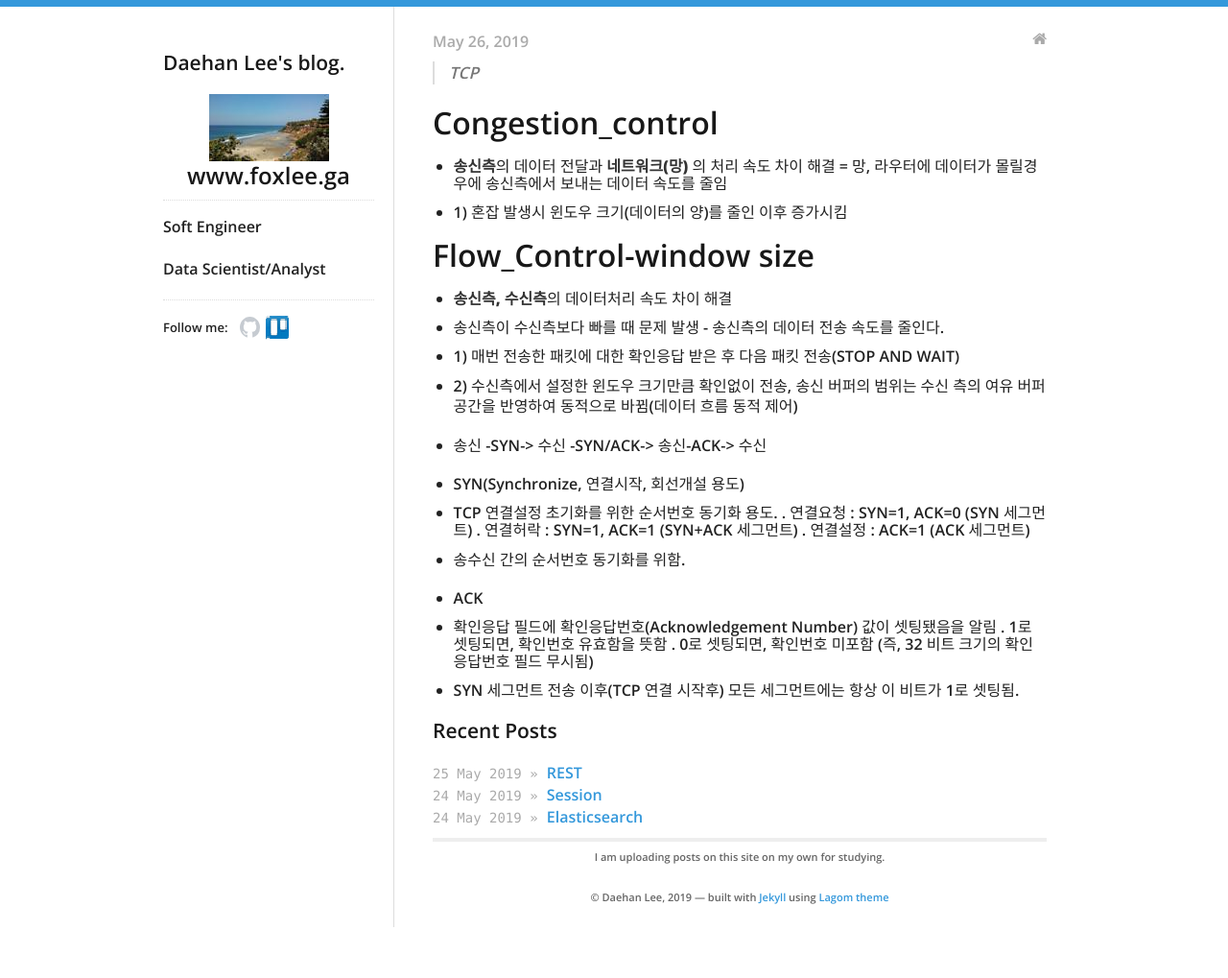
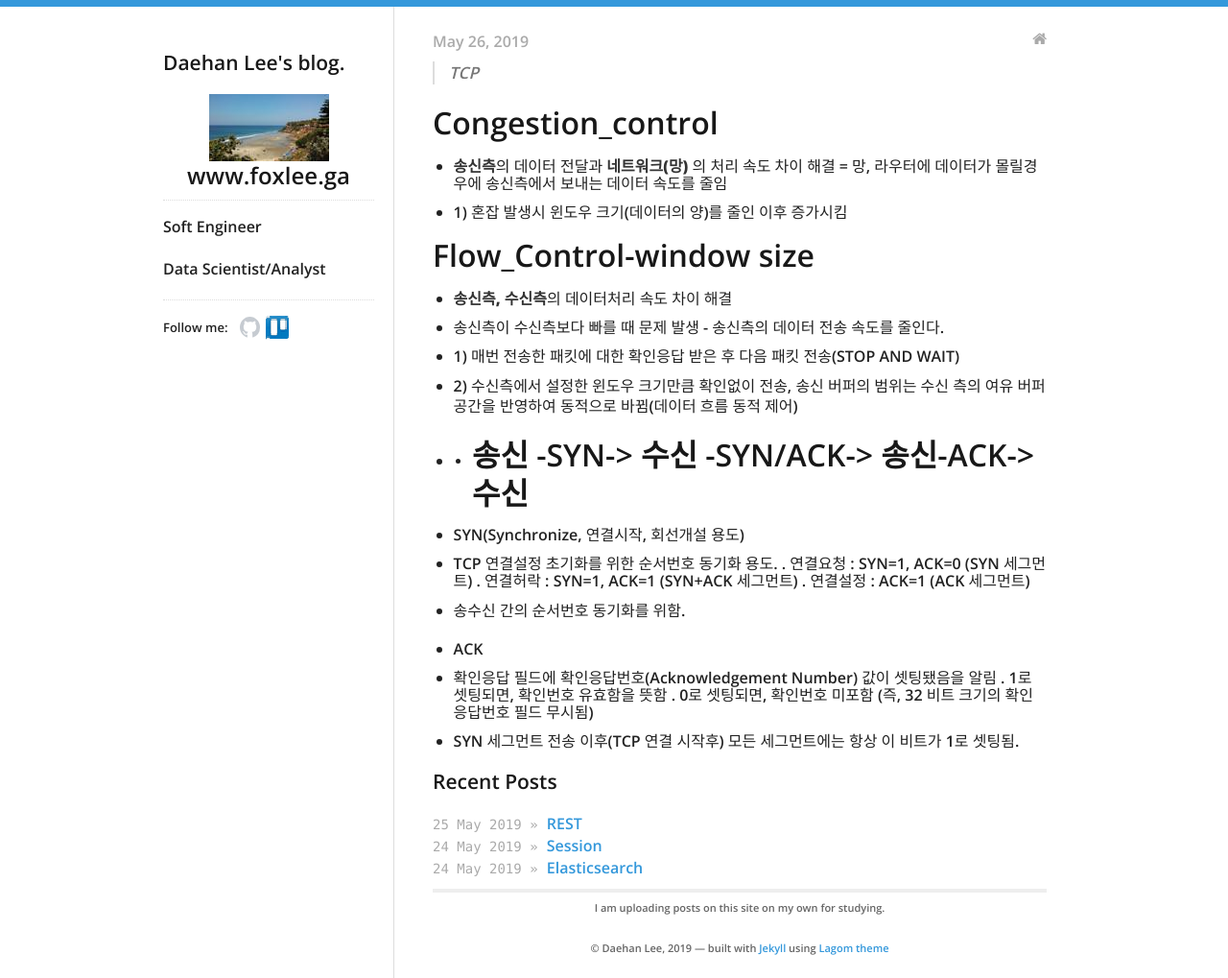
Before and after one commit to daehan0226/Study, a Jekyll site: the page built from _posts/2019-05-26-Congestion_control,Flow_Control.md, in a window 1280 px wide. Shown: the whole page at 96% size. Built offline with Jekyll 4.4.1, drawn with Linux system fonts in a browser that asks for light colours; before the commit the page ends 966 px from its top, so only the background shows below that.

```diff
--- a/_posts/2019-05-26-Congestion_control,Flow_Control.md
+++ b/_posts/2019-05-26-Congestion_control,Flow_Control.md
@@ -16,7 +16,8 @@ categories:
 - 1) 매번 전송한 패킷에 대한 확인응답 받은 후 다음 패킷 전송(STOP AND WAIT)
 - 2) 수신측에서 설정한 윈도우 크기만큼 확인없이 전송, 송신 버퍼의 범위는 수신 측의 여유 버퍼 공간을 반영하여 동적으로 바뀜(데이터 흐름 동적 제어)
 
-* 송신 -SYN-> 수신 -SYN/ACK-> 송신-ACK-> 수신
+- -
+# 송신 -SYN-> 수신 -SYN/ACK-> 송신-ACK-> 수신
 
 * SYN(Synchronize, 연결시작, 회선개설 용도)
 - TCP 연결설정 초기화를 위한 순서번호 동기화 용도.
```
